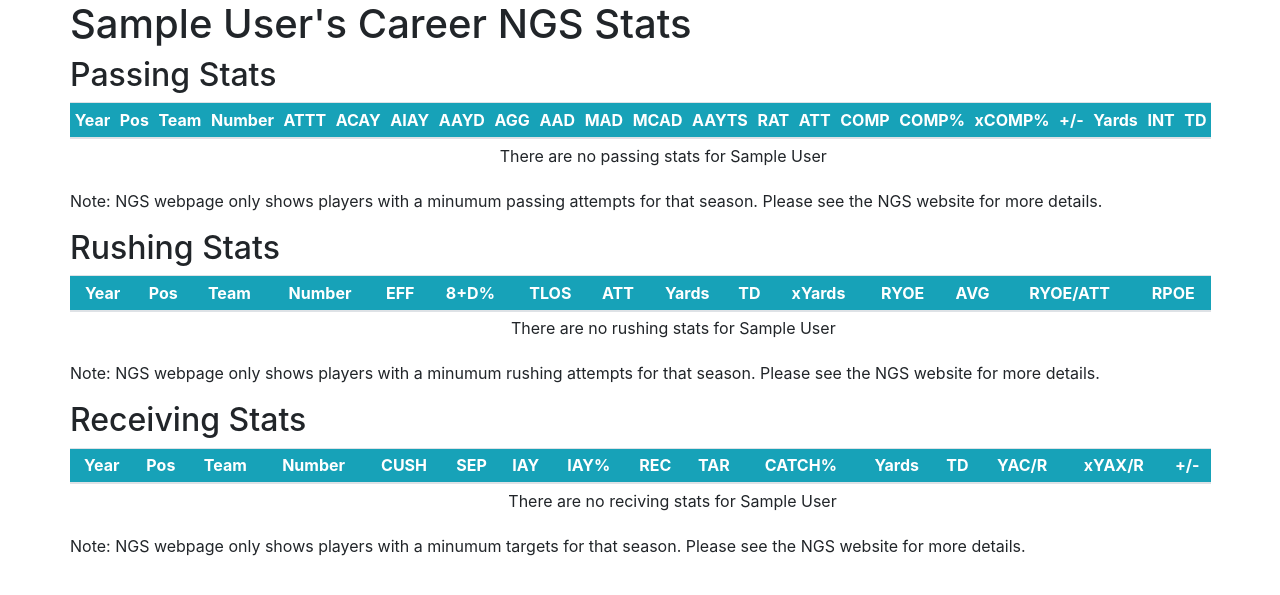
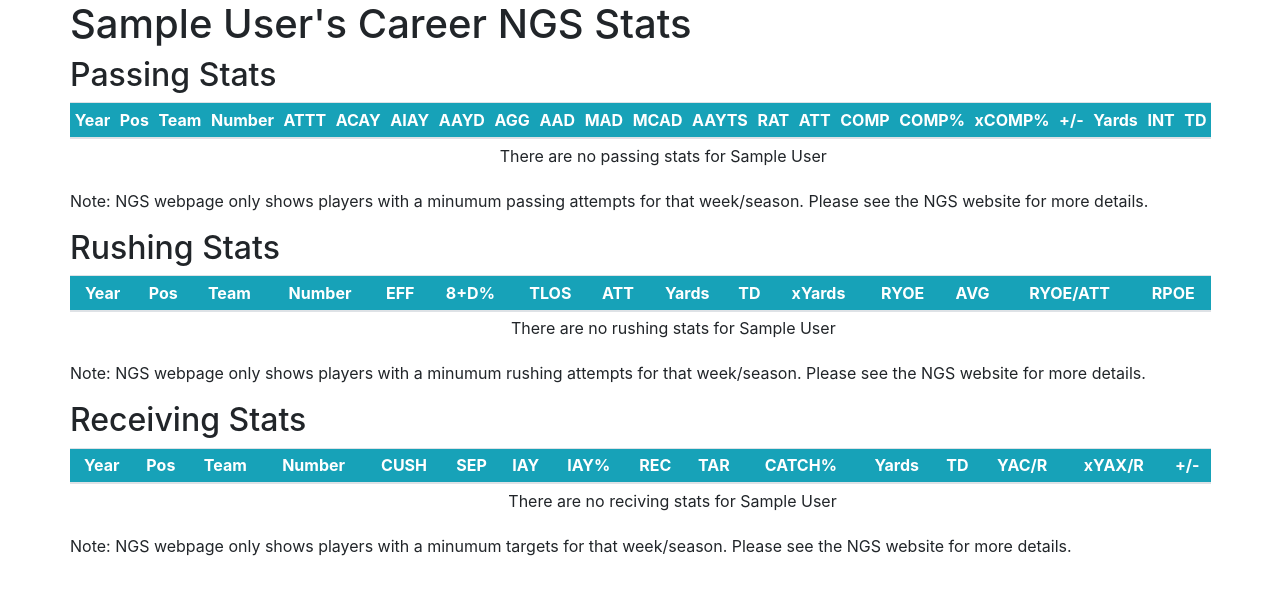
Before and after one commit to mjester93/nfl-next-gen-stats, a Django app: page /player/1/ in a window 1280 px wide. Shown: the part 56-651 px from the top of the page. Run offline with Django 3.2, Linux system fonts and the light colour scheme; tables that the repository leaves empty hold one stand-in row (values such as "Sample post"); some libraries are stand-ins or nearby versions.

Commit message:
conditionals to show week/season

```diff
--- a/nfl_next_gen_stats/templates/nfl_next_gen_stats/player.html
+++ b/nfl_next_gen_stats/templates/nfl_next_gen_stats/player.html
@@ -3,6 +3,7 @@
     <div class="player-stats-header">
         {% if season %}
             <h1>{{ player.full_name }}'s {{ season }} NGS Stats</h1>
+            <p><a href="{% url 'player-page' player.gsis_id %}">Visit Career Stats</a></p>
         {% else %}
             <h1>{{ player.full_name }}'s Career NGS Stats</h1>
         {% endif %}
@@ -15,6 +16,9 @@
                 <thead class="text-center bg-info text-white">
                     <tr>
                         <th>Year</th>
+                        {% if season %}
+                            <th>Week</th>
+                        {% endif %}
                         <th>Pos</th>
                         <th>Team</th>
                         <th>Number</th>
@@ -66,13 +70,13 @@
                         </tr>
                     {% empty %}
                         <th>
-                            <td colspan="22">There are no passing stats for {{ player.full_name }}</td>
+                            <td colspan="25">There are no passing stats for {{ player.full_name }}</td>
                         </th>
                     {% endfor %}
                 </tbody>
             </table>
 
-            <p>Note: NGS webpage only shows players with a minumum passing attempts for that season. Please see the NGS website for more details.</p>
+            <p>Note: NGS webpage only shows players with a minumum passing attempts for that week/season. Please see the NGS website for more details.</p>
         </div>
 
         <div class="player-stats-rushing">
@@ -82,6 +86,9 @@
                 <thead class="text-center bg-info text-white">
                     <tr>
                         <th>Year</th>
+                        {% if season %}
+                            <th>Week</th>
+                        {% endif %}
                         <th>Pos</th>
                         <th>Team</th>
                         <th>Number</th>
@@ -119,13 +126,13 @@
                         </tr>
                     {% empty %}
                         <th>
-                            <td colspan="15">There are no rushing stats for {{ player.full_name }}</td>
+                            <td colspan="20">There are no rushing stats for {{ player.full_name }}</td>
                         </th>
                     {% endfor %}
                 </tbody>
             </table>
 
-            <p>Note: NGS webpage only shows players with a minumum rushing attempts for that season. Please see the NGS website for more details.</p>
+            <p>Note: NGS webpage only shows players with a minumum rushing attempts for that week/season. Please see the NGS website for more details.</p>
         </div>
 
         <div class="player-stats-receiving">
@@ -135,6 +142,9 @@
                 <thead class="text-center bg-info text-white">
                     <tr>
                         <th>Year</th>
+                        {% if season %}
+                            <th>Week</th>
+                        {% endif %}
                         <th>Pos</th>
                         <th>Team</th>
                         <th>Number</th>
@@ -156,10 +166,17 @@
                     {% for stat in receiving_stats %}
                         <tr>
                             <td>
-                                <a href="{% url 'player-season' player.gsis_id stat.season %}">
+                                {% if season %}
                                     {{ stat.season }}
-                                </a>
+                                {% else %}
+                                    <a href="{% url 'player-season' player.gsis_id stat.season %}">
+                                        {{ stat.season }}
+                                    </a>
+                                {% endif %}
                             </td>
+                            {% if season %}
+                                <td>{{ stat.week }}</td>
+                            {% endif %}
                             <td>{{ stat.position }}</td>
                             <td>{{ stat.team }}</td>
                             <td>{{ stat.player_jersey_number }}</td>
@@ -178,13 +195,13 @@
                         </tr>
                     {% empty %}
                         <th>
-                            <td colspan="15">There are no reciving stats for {{ player.full_name }}</td>
+                            <td colspan="20">There are no reciving stats for {{ player.full_name }}</td>
                         </th>
                     {% endfor %}
                 </tbody>
             </table>
 
-            <p>Note: NGS webpage only shows players with a minumum targets for that season. Please see the NGS website for more details.</p>
+            <p>Note: NGS webpage only shows players with a minumum targets for that week/season. Please see the NGS website for more details.</p>
         </div>
     </div>
 {% endblock content %}
```
